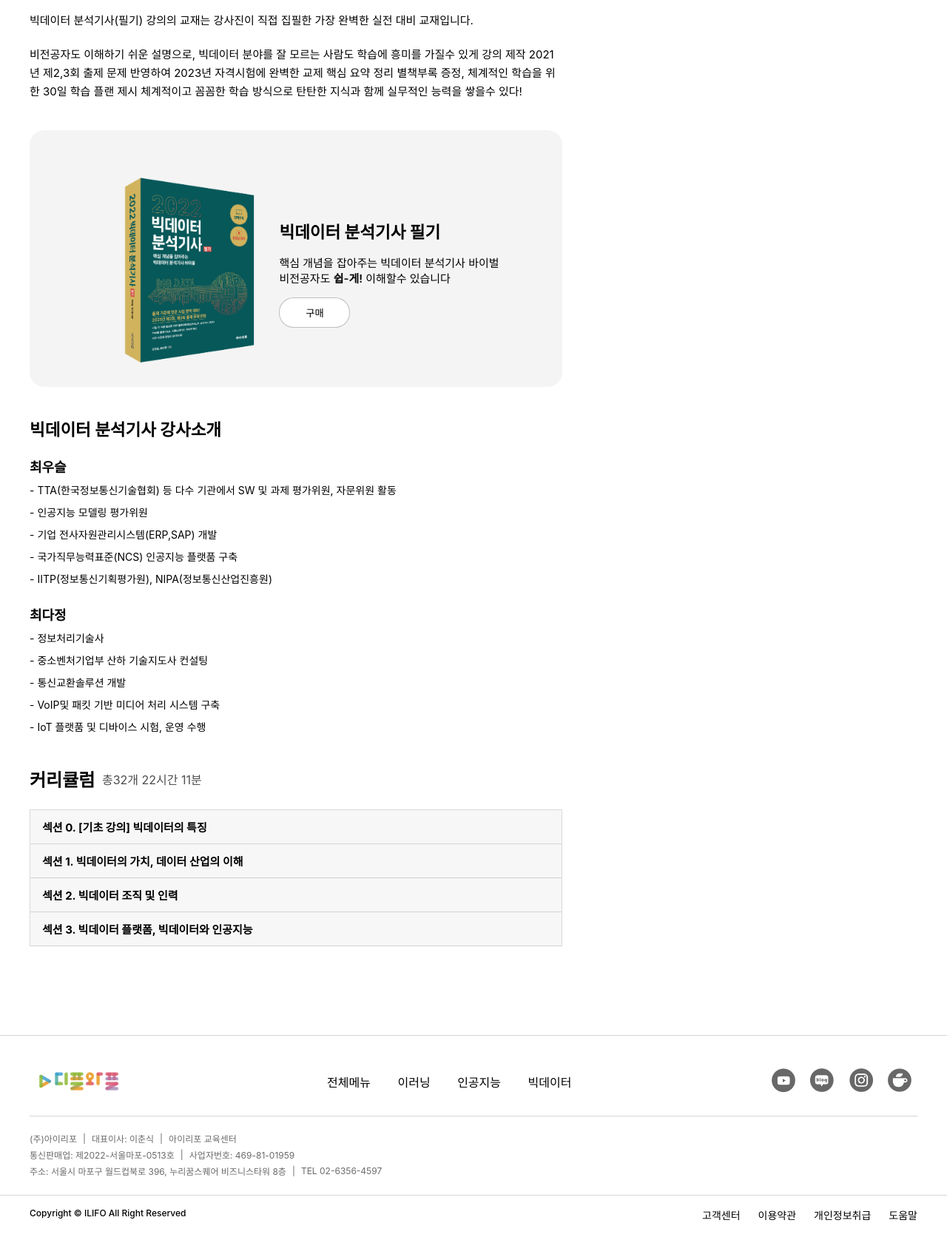
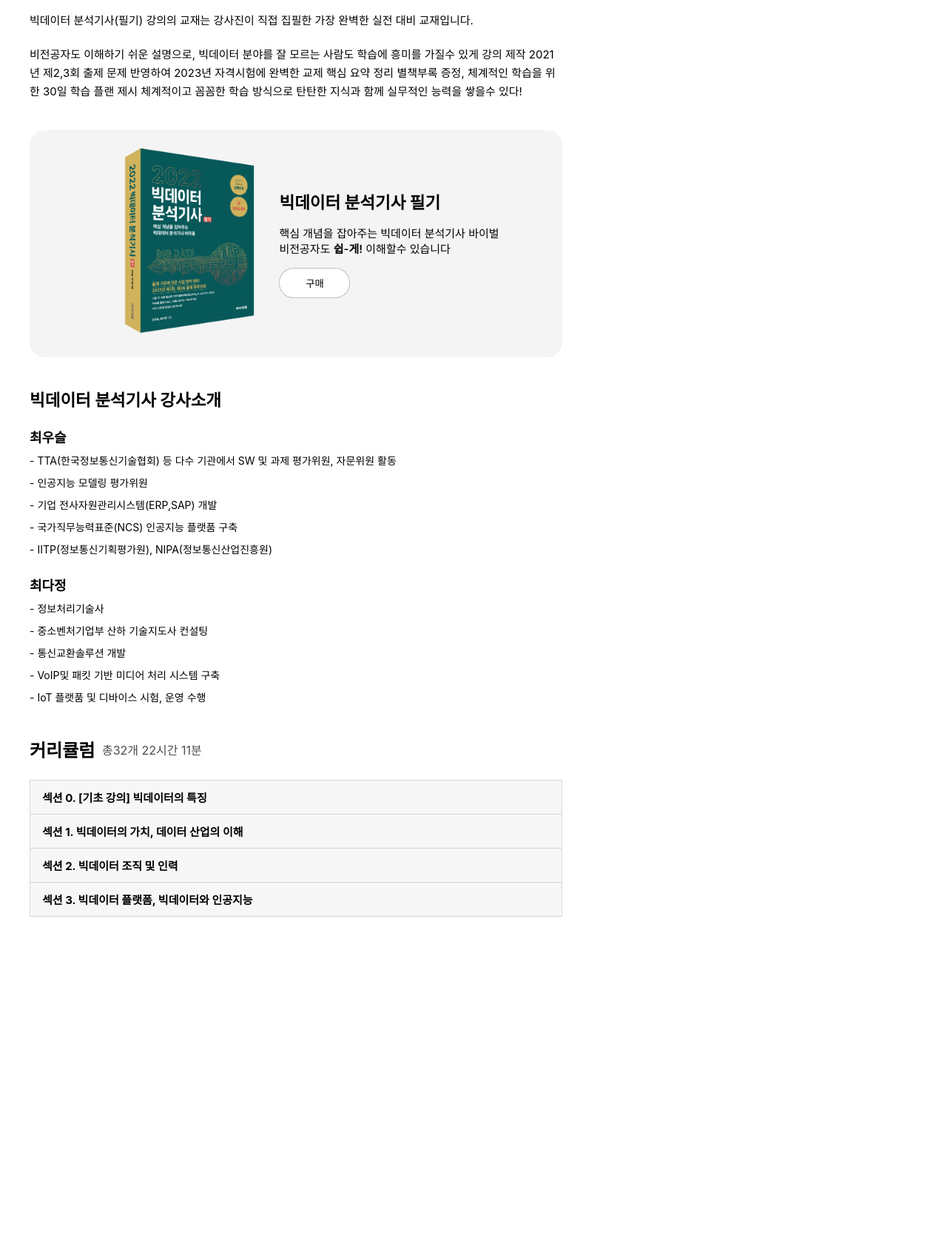
Before and after one commit to qwer71714/Diplewaffle-Home-Page, a Flask app: page /lecture in a window 1280 px wide. Shown: the part 1345-3021 px from the top of the page at 74% size. After the commit the page ends 2584 px from the top, so only its background shows below. Run offline with Flask 2, Linux system fonts and the light colour scheme; some web fonts are replaced.

Commit message:
디플와플 깃헙

```diff
--- a/static/css/media-query.css
+++ b/static/css/media-query.css
@@ -1,5 +1,13 @@
 /* PC Class none Processing */
+@media screen and (max-width:1600px){
+    .container{
+        width: 1200px;
+    }
 
+    .logo input{
+        width: 60vh;
+    }
+}
 
 @media screen and (max-width:768px){
     .container{
@@ -67,8 +75,9 @@
     }
 
     .swiper-title li{
-        font-size: 0.9em;
-        line-height: 150%;
+        margin-top: 1vh;
+        font-size: 16px;
+        line-height:normal;
     }
 
     .prices{
--- a/static/css/style.css
+++ b/static/css/style.css
@@ -284,91 +273,6 @@
     margin-left: 3vh;
 }
 
-footer{
-    background-color: #fff;
-    margin-top: 15vh;
-    border-top: 1px solid rgb(213, 213, 213);
-    padding-bottom: 3vh;
-}
-
-.footer-box{
-    align-items: center;
-}
-
-.footer-logo-box{
-    display: flex;
-    align-items: center;
-    text-align: center;
-    justify-content: space-between;
-    padding: 5vh 0 0 0;
-    padding-bottom: 3vh;
-}
-
-.footer-menu a{
-    padding: 0 2vh;
-}
-
-.footer-logo-box img{
-    width: 140px;
-}
-
-.sns-icon a{
-    padding: 0 1vh;
-}
-
-.sns-icon img{
-    width: 32px;
-}
-
-.footer-title{
-    padding: 2vh 0 0 0;
-    border-top: 1px solid rgb(213, 213, 213);
-}
-
-.footer-title div{
-    display: flex;
-    color: rgb(106, 106, 106);
-    align-items: center;
-    margin-top: 5px;
-}
-
-.footer-title div span{
-    font-size: 12px;
-}
-
-.footer-title div li{
-    font-size: 12px;
-    padding: 0 1vh;
-}
-
-.footer-cust{
-    border-top: 1px solid rgb(213, 213, 213);
-    margin-top: 3vh;
-    padding-top: 2vh;
-}
-
-.footer-cust-li{
-    display: flex;
-}
-
-.footer-cust-li li{
-    font-size: 12px;
-    font-weight: 500;
-}
-
-
-.footer-cust-li div{
-    display: flex;
-    margin-left: auto;
-}
-
-.footer-cust-li div li{
-    padding: 0 0 0 3vh
-}
-
-.footer-cust-li div li a{
-    font-size: 14px;
-}
 
 /* lecture-index 부분 */
 
@@ -549,9 +453,9 @@
 }
 
 .invide-title{
-    margin-top: 5vh;
     font-size: 15px;
     font-weight: 400;
+    margin-top: 5vh;
 }
 
 .invide-title h1{
@@ -572,12 +476,15 @@
     align-items: center;
 }
 
+.invs{
+    margin-top: 0px;
+}
+
 #in-title-img .invide-title span{
     font-weight: 600;
 }
 
 #in-title-img img{
-    margin-top: 5vh;
     width: 35%;
 }
 
--- a/static/js/index.js
+++ b/static/js/index.js
@@ -23,12 +23,12 @@
 
 
 // 2번째 반응향
-const windowWidth = window.matchMedia("screen and (max-width: 768px)");
+let windowWidth = window.matchMedia("screen and (max-width: 768px)");
 
 if (windowWidth.matches) {
   let swiper = new Swiper(".mySwiper-2", {
     slidesPerView: 2,
-    spaceBetween: 10,
+    spaceBetween: 30,
     pagination: {
       el: ".swiper-pagination",
       clickable: true,
--- a/templates/lecture-index.html
+++ b/templates/lecture-index.html
@@ -160,7 +160,7 @@
             <nav class="flex-box">
 
                 <div  class="logo">
-                    <a href="/"><img src="../static/img/header_logo.png" alt=""></a>
+                    <a href="/"><img src="../static/img/logo-1.png" alt=""></a>
                     <div class="logo-input">
                         <input type="text" maxlength="24" id="writing" placeholder="무엇을 배우고 싶으세요?" value="">
                         <span id="magnifier"><i><img src="../static/img/icon/magnifier.png" alt=""></i></span>
@@ -333,48 +333,6 @@
             </div>
         </div>
     </section>
-
-    <footer>
-        <div class="footer-box">
-            <div class="footer-logo-box container">
-                <img src="../static/img/header_logo.png" alt="">
-                <div class="footer-menu">
-                    <ul>
-                        <a href="">전체메뉴</a>
-                        <a href="">이러닝</a>
-                        <a href="">인공지능</a>
-                        <a href="">빅데이터</a>
-                    </ul>
-                </div>
-
-                <div class="sns-icon">
-                    <a href=""><img src="../static/img/icon/sns_logo_1.png" alt=""></a>
-                    <a href=""><img src="../static/img/icon/sns_logo_2.png" alt=""></a>
-                    <a href=""><img src="../static/img/icon/sns_logo_3.png" alt=""></a>
-                    <a href=""><img src="../static/img/icon/sns_logo_4.png" alt=""></a>
-                </div>
-            </div>
-
-            <div class="footer-title container">
-                <div><span>(주)아이리포</span><li>|</li><span>대표이사: 이춘식</span><li>|</li><span>아이리포 교육센터</span></div>
-                <div><span>통신판매업: 제2022-서울마포-0513호</span><li>|</li><span>사업자번호: 469-81-01959</span></div>
-                <div><span>주소: 서울시 마포구 월드컵북로 396, 누리꿈스퀘어 비즈니스타워 8층</span><li>|</li><span>TEL 02-6356-4597</span></div>
-            </div>
-        </div>
-
-        <div class="footer-cust">
-            <div class="footer-cust-li container">
-                <li>Copyright © ILIFO All Right Reserved</li>
-
-                <div>
-                    <li><a href="">고객센터</a></li>
-                    <li><a href="">이용약관</a></li>
-                    <li><a href="">개인정보취급</a></li>
-                    <li><a href="">도움말</a></li>
-                </div>
-            </div>
-        </div>
-    </footer>
 </main>
 
 <script src="../static/js/index.js"></script>
```
Also changed, not shown: other parts of static/css/style.css (+14 -21 lines), templates/index.html (+6 -49 lines), templates/logun-page.html (+10 -50 lines), static/img/logo-1.png (renamed from static/img/header_logo.png), static/img/logo-2.png (added).
